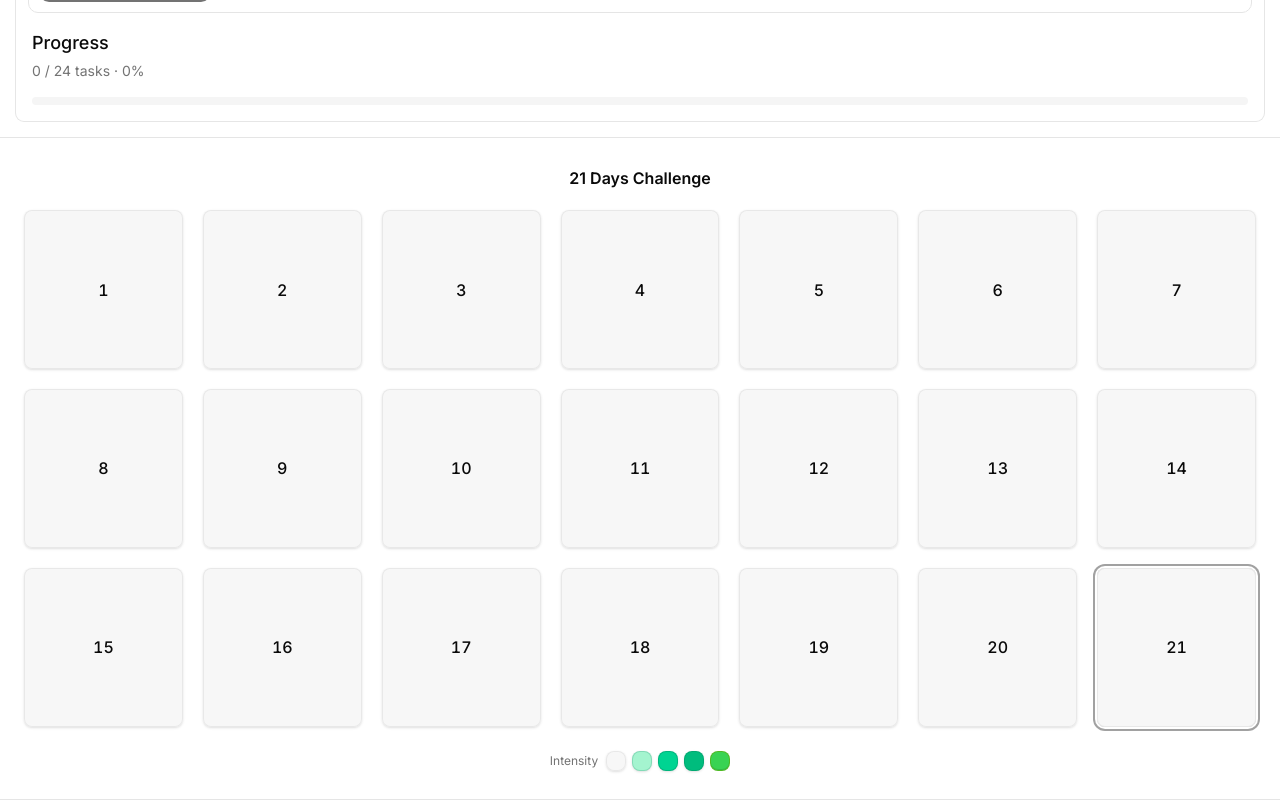
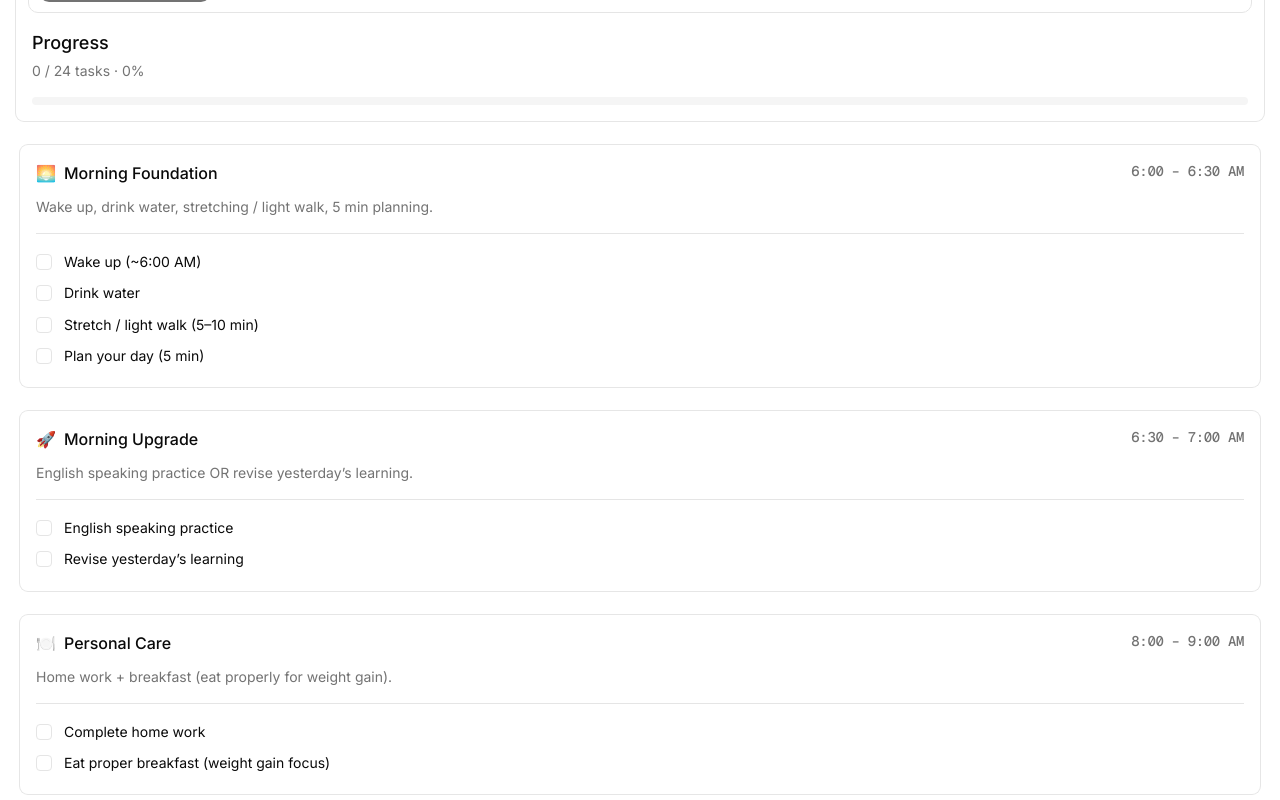
Before and after one commit to dipendujana/gym-stack, a Next.js app: page /daily-routine in a window 1280 px wide. Shown: the part 340-1140 px from the top of the page. Built offline with nearby package versions, Linux system fonts and the light colour scheme.

Commit message:
Remove unused challenge heatmap section from Daily Routine component

```diff
--- a/app/daily-routine/index.tsx
+++ b/app/daily-routine/index.tsx
@@ -462,80 +462,6 @@ export function DailyRoutine() {
             </div>
           </CardHeader>
         </Card>
-        {/* Full-width streak outside Card (Card uses overflow-hidden) */}
-        <div
-          className="border-border bg-background mt-3 w-screen border-y py-5 sm:mt-4 sm:py-7"
-          style={{
-            marginLeft: "calc(50% - 50vw)",
-            marginRight: "calc(50% - 50vw)",
-          }}
-        >
-          <div className="mx-auto flex flex-col items-center px-4 sm:px-6">
-            <p className="text-foreground text-center text-sm font-semibold sm:text-base">
-              {CHALLENGE_DAYS} Days Challenge
-            </p>
-
-            <div
-              role="group"
-              aria-label="Twenty-one-day completion strip, oldest left to today right"
-              className="mt-5 grid w-full grid-cols-7 gap-2 sm:gap-3 md:gap-4 lg:gap-5"
-            >
-              {(
-                contributionCells ??
-                Array.from({ length: CHALLENGE_DAYS }, () => null)
-              ).map((cell, idx) => {
-                const streakDayIndex = idx + 1;
-                return cell ? (
-                  <div
-                    key={cell.dateKey}
-                    aria-label={`Day ${streakDayIndex} of ${CHALLENGE_DAYS}, ${cell.dateKey}, ${cell.pct} percent complete`}
-                    className={cn(
-                      "flex aspect-square min-h-0 min-w-0 flex-col items-center justify-center",
-                      challengeHeatmapCellClass(cell.tier),
-                      cell.dateKey === todayKey &&
-                        "ring-ring ring-2 ring-offset-2 ring-offset-background",
-                    )}
-                  >
-                    <span
-                      className={cn(
-                        "text-sm font-medium tabular-nums sm:text-base",
-                        cell.tier === 4
-                          ? "text-green-950"
-                          : cell.tier === 3
-                            ? "text-white drop-shadow-sm dark:text-white"
-                            : "text-foreground",
-                      )}
-                    >
-                      {streakDayIndex}
-                    </span>
-                  </div>
-                ) : (
-                  <div
-                    key={`contrib-skel-${idx}`}
-                    aria-hidden
-                    className="bg-muted/30 aspect-square min-h-0 min-w-0 rounded-md border border-transparent"
-                  />
-                );
-              })}
-            </div>
-
-            <div className="text-muted-foreground mt-6 flex flex-wrap items-center justify-center gap-2 text-xs">
-              <span>Intensity</span>
-              <div className="flex gap-1.5">
-                {[0, 1, 2, 3, 4].map((tier) => (
-                  <span
-                    key={tier}
-                    aria-hidden
-                    className={cn(
-                      "inline-flex size-4 items-center justify-center rounded sm:size-5",
-                      challengeHeatmapCellClass(tier as 0 | 1 | 2 | 3 | 4),
-                    )}
-                  />
-                ))}
-              </div>
-            </div>
-          </div>
-        </div>
       </div>
 
       <div className="space-y-6 pt-2 px-1">
```
